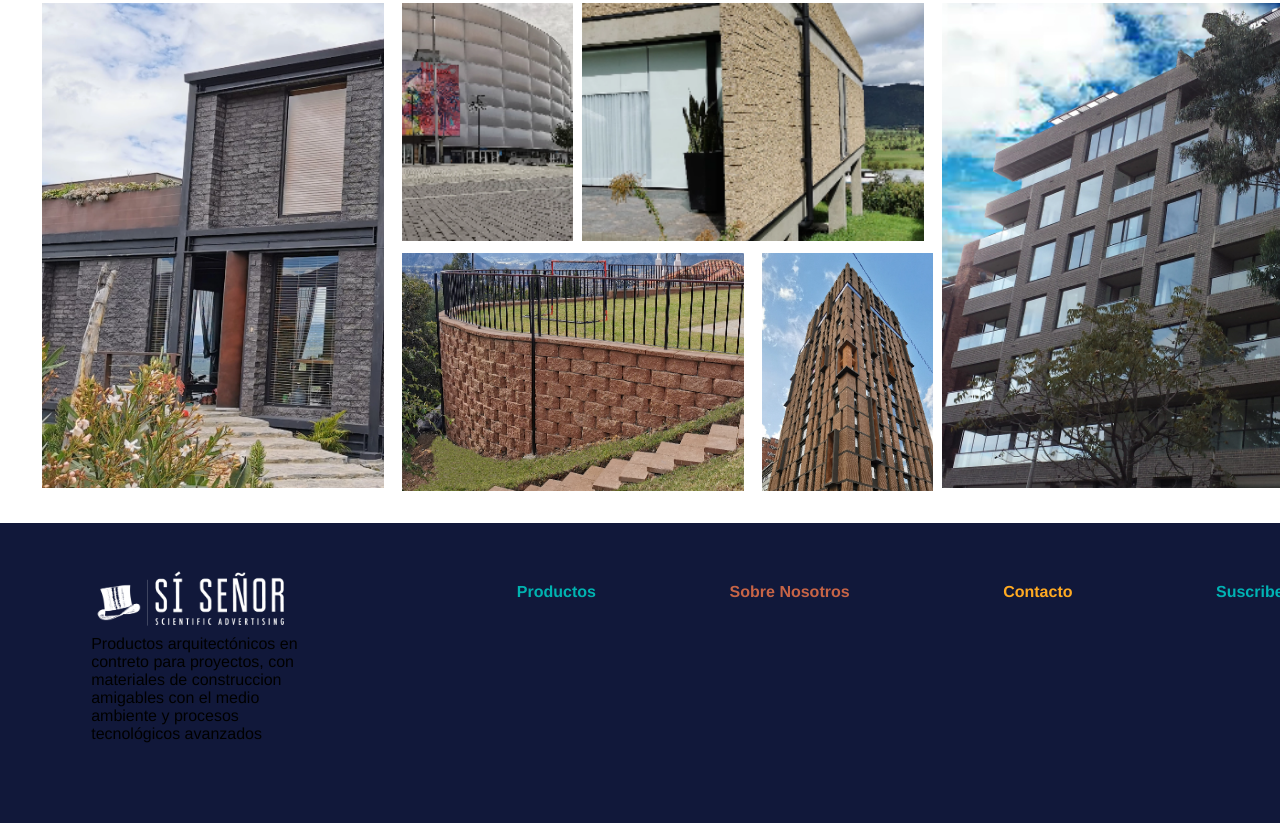
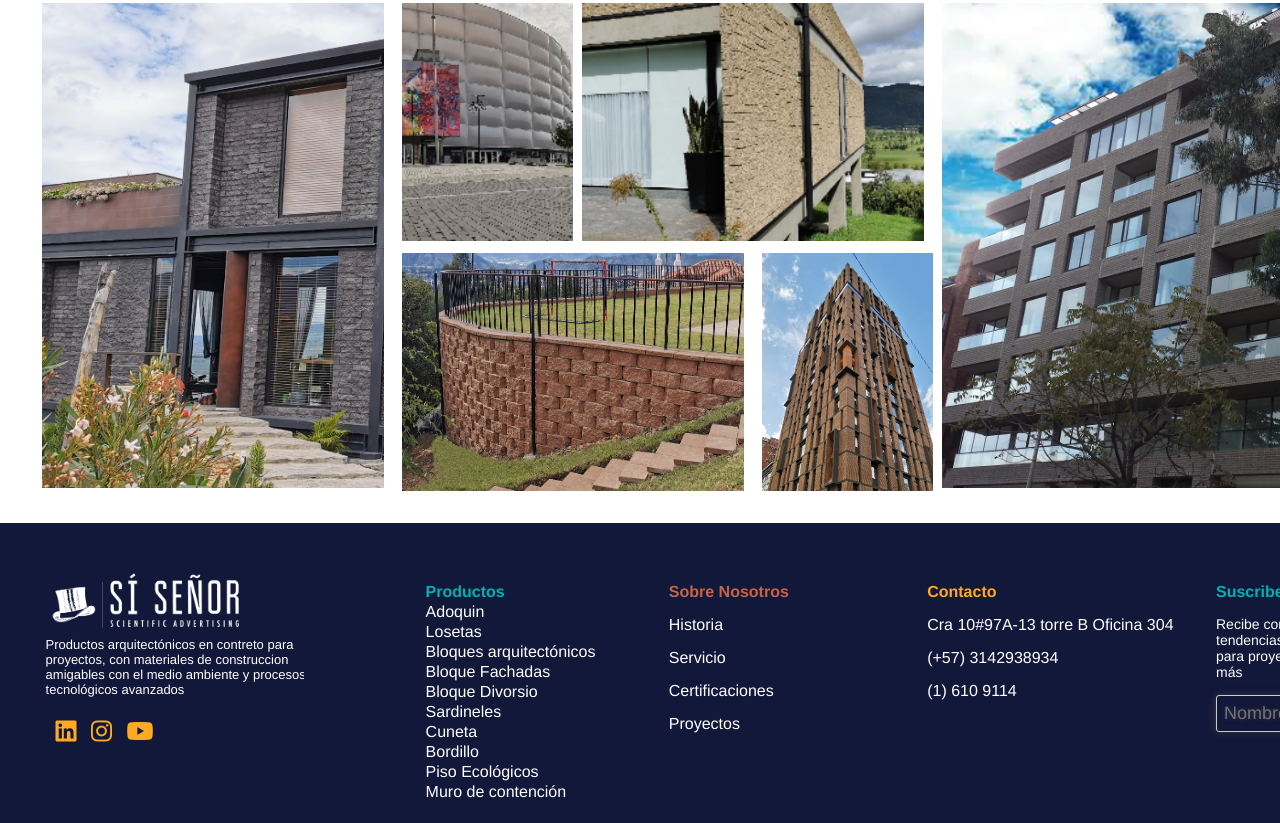
Before and after one commit to JuanjoLaurens/Si-se-or-web, a plain HTML site: page index.html in a window 1280 px wide. Shown: the part 3999-4822 px from the top of the page. Drawn offline with Linux system fonts and the light colour scheme; a web font is replaced by a local one.

Commit message:
Last backup

```diff
--- a/index.html
+++ b/index.html
@@ -341,35 +341,42 @@
 
             <div class="container-footer">
                 <footer class="footer">
+
                     <div class="footer-logo">
+
+
                         <img src="img/image (1).png" alt="" class="logo-footer">
                         <p>Productos arquitectónicos en contreto para proyectos, con materiales de construccion
-                            amigables con el medio ambiente y procesos tecnológicos avanzados</p>
+                            amigables con el medio ambiente y procesos tecnológicos avanzados
+                        </p>
+                        <li class="social"><i class="fa-brands fa-linkedin"></i></li>
+                        <li class="social"><i class="fa-brands fa-instagram"></i></li>
+                        <li class="social"><i class="fa-brands fa-youtube"></i></li>
 
                     </div>
                     <div class="footer-productos">
                         <h4 style="color:#00B3B0 ;">Productos</h4>
                         <ul>
-                            <li></li>
-                            <li></li>
-                            <li></li>
-                            <li></li>
-                            <li></li>
-                            <li></li>
-                            <li></li>
-                            <li></li>
-                            <li></li>
-                            <li></li>
+                            <li>Adoquin</li>
+                            <li>Losetas</li>
+                            <li>Bloques arquitectónicos</li>
+                            <li>Bloque Fachadas</li>
+                            <li>Bloque Divorsio</li>
+                            <li>Sardineles</li>
+                            <li>Cuneta</li>
+                            <li>Bordillo</li>
+                            <li>Piso Ecológicos</li>
+                            <li>Muro de contención</li>
                         </ul>
                     </div>
                     <div class="footer-nosotros">
                         <h4 style="color:#C76446 ;">Sobre Nosotros</h4>
 
                         <ul>
-                            <li></li>
-                            <li></li>
-                            <li></li>
-                            <li></li>
+                            <li>Historia</li>
+                            <li>Servicio</li>
+                            <li>Certificaciones</li>
+                            <li>Proyectos</li>
 
                         </ul>
 
@@ -378,15 +385,19 @@
                         <h4 style="color:#FFAA22;">Contacto</h4>
 
                         <ul>
-                            <li></li>
-                            <li></li>
-                            <li></li>
+                            <li>Cra 10#97A-13 torre B Oficina 304</li>
+                            <li>(+57) 3142938934</li>
+                            <li>(1) 610 9114</li>
                         </ul>
 
                     </div>
 
                     <div class="footer-blog">
                         <h4 style="color:#00B3B4;">Suscribete a nuestro blog</h4>
+                        <p>Recibe contenido exclusivo, tendencias arquitectónicas, tips para proyectos de construción y
+                            más </p>
+                            <input type="text" class="input" placeholder="Nombre"/>
+                            <button>Suscribirse</button>
 
 
                     </div>
--- a/style.css
+++ b/style.css
@@ -764,21 +764,18 @@ header ul li a:hover {
     gap: 0px 0px;
 }
 .footer-logo{
-    padding-left: 30%;
-}
-
-.footer-logo>p{
-
+    margin-left: 15%;
+    width: 300px;
 }
 .footer-productos {
-    padding-left: 70%;
+    padding-left: 40%;
 
 }
 .footer-contacto{
-    padding-left: 30%;
+    padding-left: 5%;
 }
 .footer-nosotros{
-    padding-left: 40%;
+    padding-left: 20%;
 }
 
 .footer-productos,
@@ -792,5 +789,77 @@ header ul li a:hover {
 
 .logo-footer {
     width: 200px;
-    margin-top: 20%;
+    margin-top: 15%;
 }
+
+.footer-logo>p{
+color: white;
+width: 300px;
+
+font-size: 13px;
+}
+.social{
+    display: inline-block;
+    color: #FFAA22;
+    margin-top: 7%;
+    padding-left: 10px;
+    font-size: 24px;
+    cursor: pointer;
+}
+.footer-productos{
+    color: white;
+    width: auto;
+}
+.footer-productos>ul>li{
+    padding-top: 2px;
+}
+
+.footer-nosotros>ul>li{
+    color: white;
+    padding-top: 15px;
+    cursor: pointer;
+}
+.footer-contacto>ul>li{
+    color: white;
+    padding-top: 15px;
+
+}
+
+.footer-blog>p{
+    color: white;
+    width: 200px;
+    font-size: 14px;
+    padding-top: 15px;
+    padding-bottom: 15px;
+}
+
+input {
+    padding-top: 10px;
+    padding: 7px;
+    font-size: 18px;
+    border-width: 1px;
+    border-color: #CCCCCC;
+    background-color: #FFFFFF;
+    color: #000000;
+    border-style: solid;
+    border-radius: 3px;
+    box-shadow: -1px 0px 7px rgba(66,66,66,.75);
+    text-shadow: 0px 0px 5px rgba(66,66,66,.75);
+    color: white;;
+    width: 200px;
+}
+.footer-blog>button{
+
+        box-shadow: 0px 1px 7px 0px #ffaa22;
+        background-color:#ffaa22;
+        border:1px solid #ffaa22;
+        cursor:pointer;
+        color:#ffffff;
+        font-family:Arial;
+        font-size:15px;
+        font-weight:bold;
+        text-decoration:none;
+        height: 35px;
+        width: 90px;
+
+}
```
